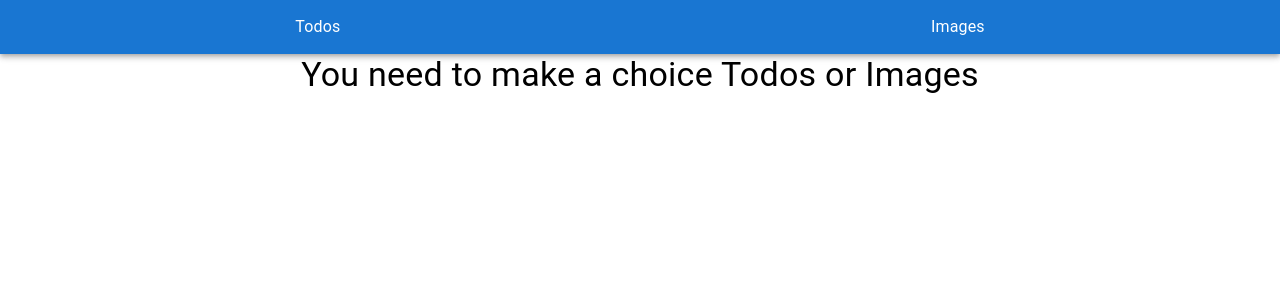
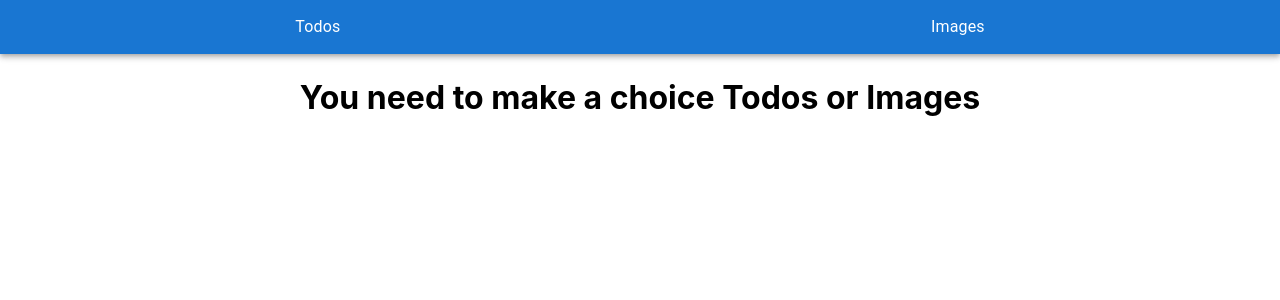
Before and after one commit to kesyavlad/todos-and-photos, a React (Create React App) app: page / in a window 1280 px wide. Shown: the top 300 px of the page. Built offline with nearby package versions, Linux system fonts and the light colour scheme.

Commit message:
Fix style Welcome Text

```diff
--- a/src/components/WelcomeText/index.js
+++ b/src/components/WelcomeText/index.js
@@ -1,8 +1,28 @@
 import React from "react";
-import { Container, Typography } from "@mui/material";
+import {
+  Container,
+  createTheme,
+  ThemeProvider,
+  Typography,
+} from "@mui/material";
 
 const WelcomeText = () => {
   const welcomeText = "You need to make a choice Todos or Images";
+  const theme = createTheme();
+
+  theme.typography.h3 = {
+    fontSize: "1.2rem",
+    "@media (min-width:600px)": {
+      fontSize: "1.5rem",
+    },
+    "@media (max-width:415px)": {
+      fontSize: "1rem",
+    },
+
+    [theme.breakpoints.up("md")]: {
+      fontSize: "2rem",
+    },
+  };
   const style = {
     text: {
       wordBreak: "break-all",
@@ -13,9 +33,11 @@ const WelcomeText = () => {
   };
   return (
     <Container maxWidth="md">
-      <Typography variant="h4" style={style.text}>
-        {welcomeText}
-      </Typography>
+      <ThemeProvider theme={theme}>
+        <Typography variant="h3" style={style.text} mt={3}>
+          {welcomeText}
+        </Typography>
+      </ThemeProvider>
     </Container>
   );
 };
```
